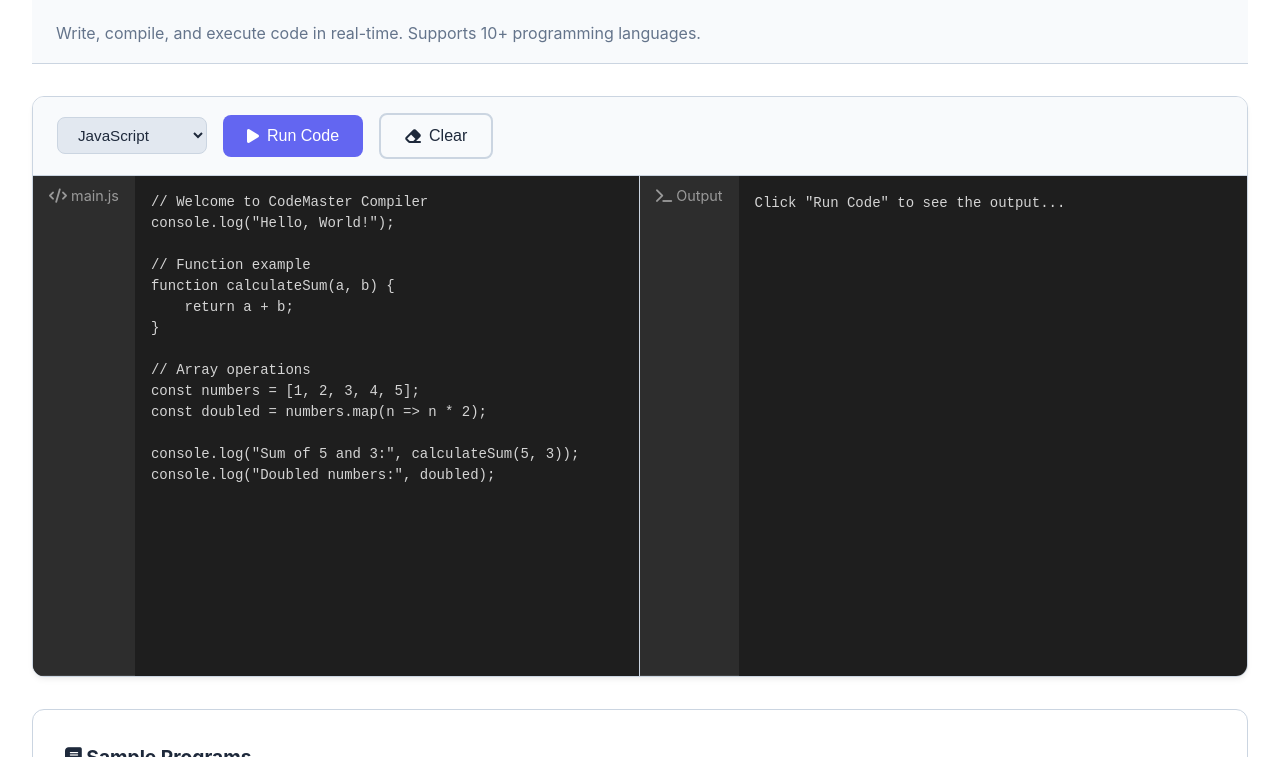
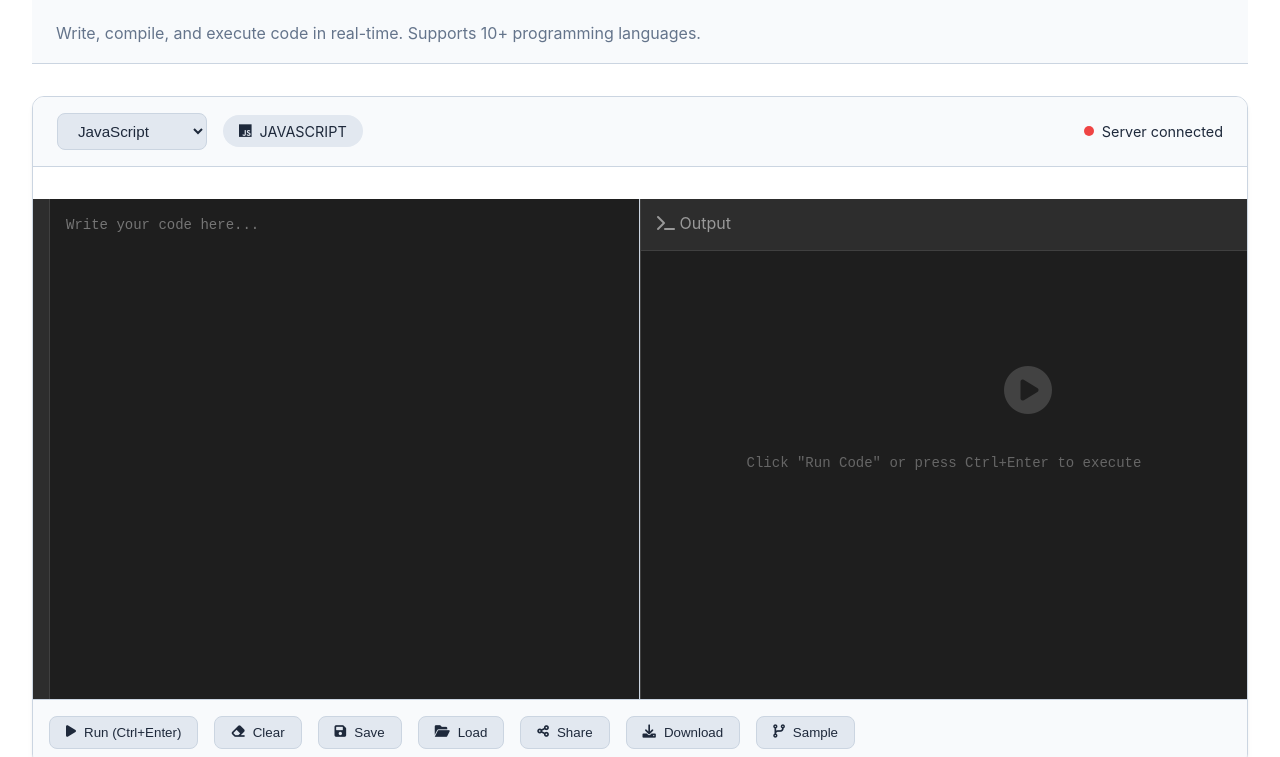
Before and after one commit to zohaib704-ai/new-compile, a plain HTML site: page compiler.html in a window 1280 px wide. Shown: the part 195-952 px from the top of the page. Drawn offline with Linux system fonts and the light colour scheme.

Commit message:
Refactor compiler.html for improved structure

```diff
--- a/compiler.html
+++ b/compiler.html
@@ -202,6 +202,87 @@
                 <p>Write, compile, and execute code in real-time. Supports 10+ programming languages.</p>
             </div>
 
+<!-- Add this to your compiler.html where the compiler section is -->
+<div class="compiler-wrapper">
+    <div class="compiler-header">
+        <div class="language-selector">
+            <select id="language" class="language-select">
+                <option value="javascript">JavaScript</option>
+                <option value="python">Python</option>
+                <option value="java">Java</option>
+                <option value="cpp">C++</option>
+                <option value="csharp">C#</option>
+                <option value="php">PHP</option>
+                <option value="ruby">Ruby</option>
+                <option value="go">Go</option>
+                <option value="rust">Rust</option>
+                <option value="swift">Swift</option>
+            </select>
+            <div class="language-badge" id="language-badge">
+                <i class="fab fa-js"></i>
+                <span>JAVASCRIPT</span>
+            </div>
+        </div>
+
+        <div class="server-status" id="server-status">
+            <span class="status-dot"></span>
+            <span>Server connected</span>
+        </div>
+    </div>
+
+    <div class="editor-container">
+        <div class="editor-panel">
+            <div class="line-numbers" id="line-numbers">
+                <!-- Line numbers will be added by JavaScript -->
+            </div>
+            <textarea id="code-editor" placeholder="Write your code here..."></textarea>
+        </div>
+
+        <div class="output-panel">
+            <div class="output-header">
+                <span><i class="fas fa-terminal"></i> Output</span>
+                <span class="execution-time" id="execution-time"></span>
+            </div>
+            <div id="output">
+                <div class="empty-output">
+                    <i class="fas fa-play-circle"></i>
+                    <p>Click "Run Code" or press Ctrl+Enter to execute</p>
+                </div>
+            </div>
+        </div>
+    </div>
+
+    <div class="toolbar">
+        <button class="tool-btn" id="run-code">
+            <i class="fas fa-play"></i> Run (Ctrl+Enter)
+        </button>
+        <button class="tool-btn" id="clear-output">
+            <i class="fas fa-eraser"></i> Clear
+        </button>
+        <button class="tool-btn" id="save-code">
+            <i class="fas fa-save"></i> Save
+        </button>
+        <button class="tool-btn" id="load-code">
+            <i class="fas fa-folder-open"></i> Load
+        </button>
+        <button class="tool-btn" id="share-code">
+            <i class="fas fa-share-alt"></i> Share
+        </button>
+        <button class="tool-btn" id="download-code">
+            <i class="fas fa-download"></i> Download
+        </button>
+        <button class="tool-btn" id="load-sample">
+            <i class="fas fa-code-branch"></i> Sample
+        </button>
+    </div>
+</div>
+
+<div class="history-panel">
+    <h3><i class="fas fa-history"></i> Execution History</h3>
+    <div class="history-list" id="history-list">
+        <!-- History will be populated by JavaScript -->
+    </div>
+</div>
             <div class="compiler-wrapper">
                 <div class="compiler-toolbar">
                     <select id="language" class="language-select">
```
